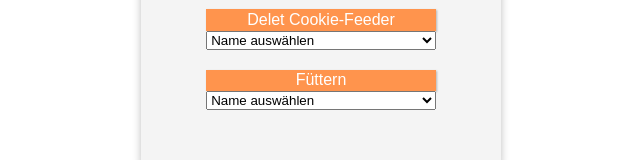
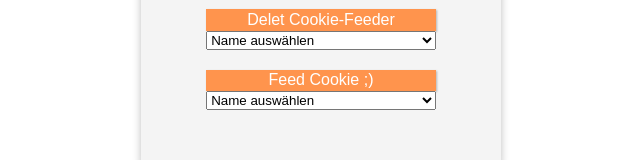
Before and after one commit to mojoman1808/feed-cookie, a Vue app: page / in a window 1280 px wide. Shown: the part 274-434 px from the top of the page, without its empty margins (319-959 px from the left). Built offline with nearby package versions, Linux system fonts and the light colour scheme.

Commit message:
feed cookie button geändert

```diff
--- a/src/App.vue
+++ b/src/App.vue
@@ -19,7 +19,7 @@
           </select>
 
 
-          <button @click="addFeeding">Füttern</button>
+          <button @click="addFeeding">Feed Cookie ;)</button>
           <select v-model="selectedUser">
             <option disabled value="null">Name auswählen</option>
             <option
```
Also changed, not shown: 1 other file (tests, documents, lock files or other folders).
